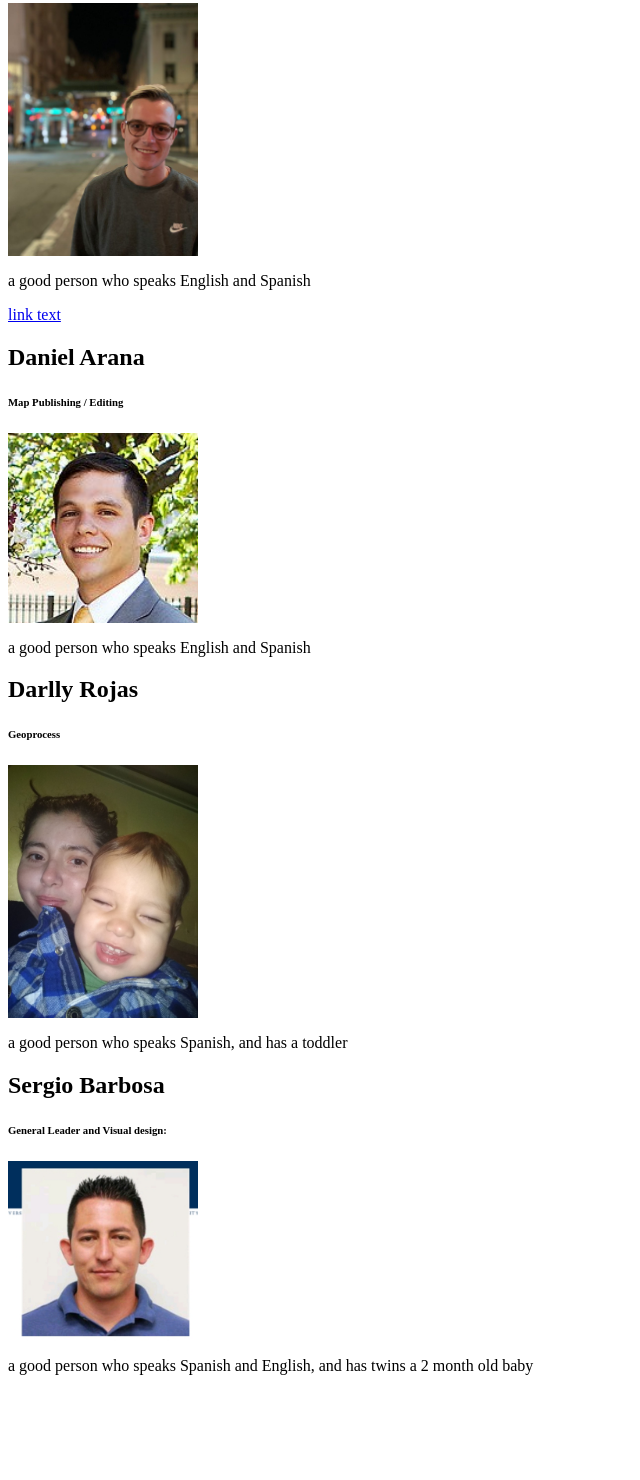
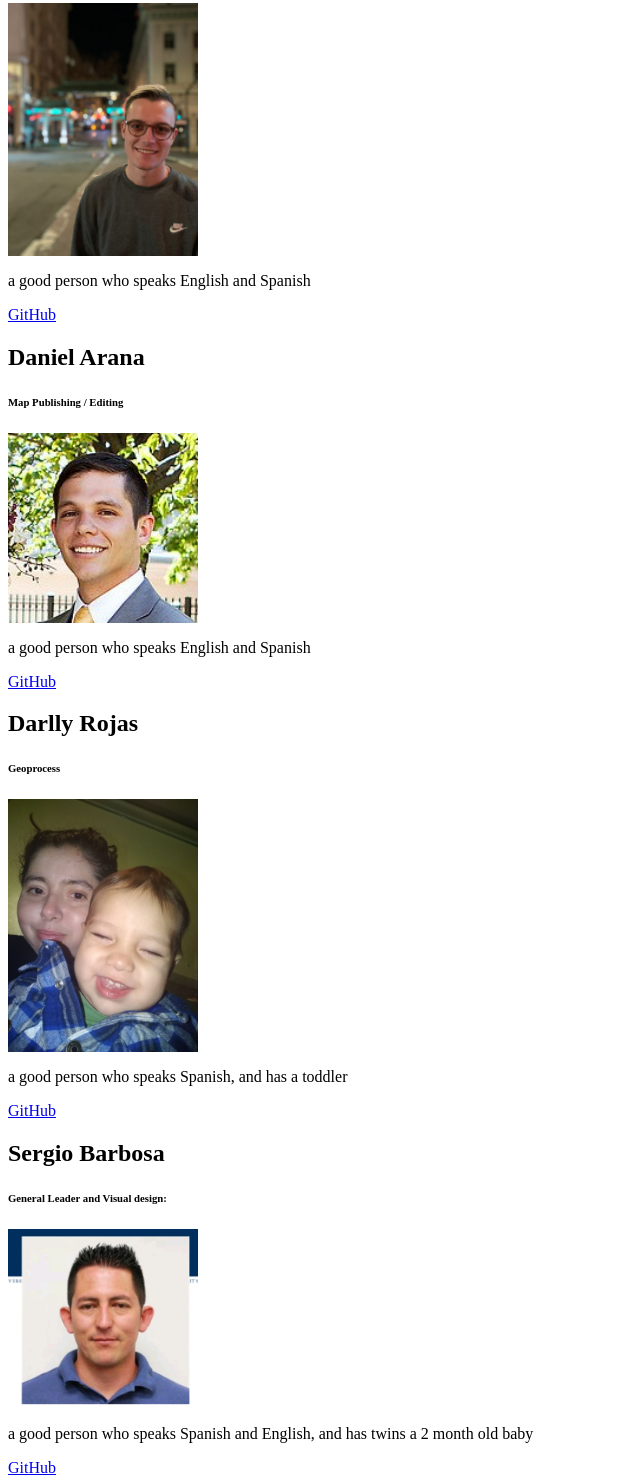
Before and after one commit to DarllyRojas/DarllyRojas.github.io, a plain HTML site: page index.html in a window 1280 px wide. Shown: the part 224-1704 px from the top of the page, without its empty margins (0-640 px from the left). Before the commit the page ends 1615 px from the top, so only its background shows below. Drawn offline with Linux system fonts and the light colour scheme.

Commit message:
Update index.html

```diff
--- a/index.html
+++ b/index.html
@@ -13,24 +13,27 @@
 <h6>Visualization / Formatting:</h6>
 <img src="DarllyRojas.github.io\AlexWhite.jpeg" alt="Alex" style="width:15%">
 <p>a good person who speaks English and Spanish </p>
-<a href="https://github.com/BroccoliRules/CEEN_514.git">link text</a>
+<a href="https://github.com/BroccoliRules/CEEN_514.git">GitHub</a>
 
 
 <h2>Daniel Arana</h2>
 <h6>Map Publishing / Editing</h6>
 <img src="DarllyRojas.github.io\DanielArana.jpeg" alt="Dan" style="width:15%">
 <p>a good person who speaks English and Spanish </p>
+ <a href="https://github.com/DarllyRojas/CEEN_514.git">GitHub</a>
 
 
 <h2>Darlly Rojas</h2>
 <h6>Geoprocess</h6>
 <img src="DarllyRojas.github.io\DarllyRojas.jpg" alt="Darlly" style="width:15%">
 <p> a good person who speaks Spanish, and has a toddler</p>
+ <a href="https://github.com/BroccoliRules2/CEEN_514.git">GitHub</a>
 
 <h2>Sergio Barbosa </h2>
 <h6>General Leader and Visual design:</h6>
 <img src="DarllyRojas.github.io\SergioBarbosa.jpeg" alt="Alex" style="width:15%">
 <p> a good person who speaks Spanish and English, and has twins a 2 month old baby</p>
+<a href="https://github.com/sabarbosac/CEEN_514">GitHub</a>
 
 
 
```
